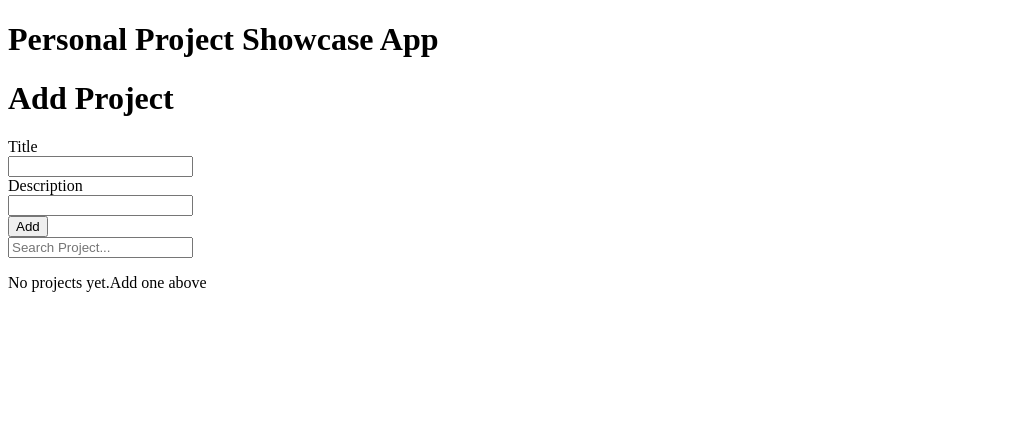
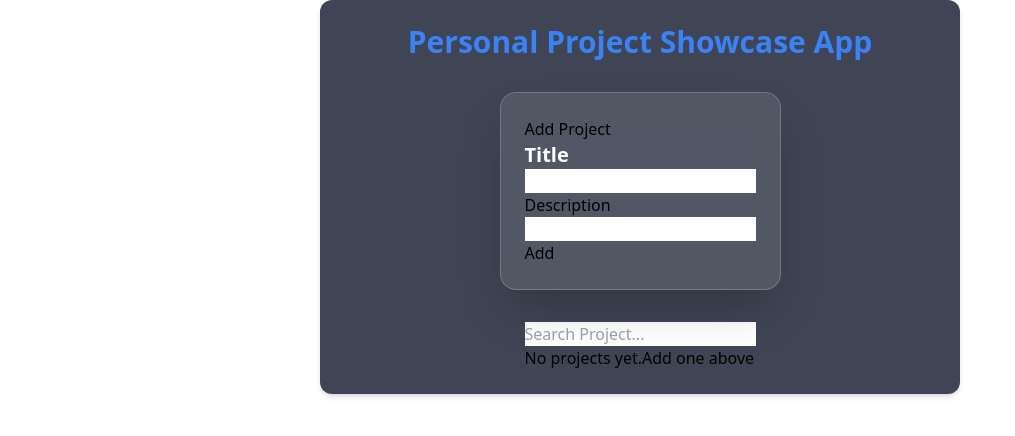
Before and after one commit to Goddii/React-Portfolio-Platform, a React (Vite) app: page / in a window 1280 px wide. Shown: the top 436 px of the page, without its empty margins (0-1015 px from the left). Built offline with nearby package versions, Linux system fonts and the light colour scheme.

Commit message:
style: add styles to landing page and add project page

```diff
--- a/src/App.jsx
+++ b/src/App.jsx
@@ -1,5 +1,6 @@
 import { useState } from 'react'
 import './App.css'
+import './index.css'
 import AddProject from './components/AddProject'
 import LandingPage from './components/LandingPage'
 import SearchProject from './components/SearchProject'
@@ -7,7 +8,7 @@ import SearchProject from './components/SearchProject'
 function App() {
 
   return (
-    <div>
+    <div className='flex  justify-center perspective-distant'>
       <LandingPage />
 
     </div>
--- a/src/components/AddProject.jsx
+++ b/src/components/AddProject.jsx
@@ -2,7 +2,7 @@ import { useState } from 'react'
 
 
 
-function AddProject({onAddProject}) {
+function AddProject({addProject}) {
     const [newProject, setNewProject] = useState({title:'', description:''})
 
     const update = (field, value) => setNewProject({...newProject, [field]:value})
@@ -12,7 +12,7 @@ function AddProject({onAddProject}) {
 
          if(!newProject.title.trim()) return
 
-         onAddProject({
+         addProject({
             id: Date.now(),
             title: newProject.title,
             description : newProject.description
@@ -23,10 +23,10 @@ function AddProject({onAddProject}) {
 
 
     return (
-        <div className='app-container'>
+        <div className='relative group p-6 rounded-2xl bg-white/10 backdrop-blur-md border border-white/20 shadow-2xl transition-all hover:bg-white/20'>
             <h1>Add Project</h1>
             <form onSubmit={handleSubmit}>
-                <label>Title</label><br/>
+                <label className='text-xl font-semibold text-white'>Title</label><br/>
                 <input value={newProject.title} onChange={e => update('title',e.target.value)}/><br/>
                 <label>Description</label><br/>
                 <input value={newProject.description} onChange={e => update('description', e.target.value)}/> <br/>
--- a/src/components/LandingPage.jsx
+++ b/src/components/LandingPage.jsx
@@ -12,9 +12,9 @@ function LandingPage(){
 
 
     return (
-        <div className="main-container">
-            <h1>Personal Project Showcase App</h1>
-            <AddProject onAddProject={addProject}/>
+        <div className="flex items-center flex-col gap-8 h-800 justify-between bg-slate-900/80 rotate-x-6 rotate-y-[-10deg] shadow-2xl rounded-xl shadow-md p-6 w-1/2  h hover:shadow-xl transition-shadow duration-300">
+            <h1 className="text-3xl font-bold text-blue-500">Personal Project Showcase App</h1>
+            <AddProject addProject={addProject}/>
             <SearchProject projects={projects} />
         </div>
     )
--- a/src/index.css
+++ b/src/index.css
@@ -1,111 +1,3 @@
-:root {
-  --text: #6b6375;
-  --text-h: #08060d;
-  --bg: #fff;
-  --border: #e5e4e7;
-  --code-bg: #f4f3ec;
-  --accent: #aa3bff;
-  --accent-bg: rgba(170, 59, 255, 0.1);
-  --accent-border: rgba(170, 59, 255, 0.5);
-  --social-bg: rgba(244, 243, 236, 0.5);
-  --shadow:
-    rgba(0, 0, 0, 0.1) 0 10px 15px -3px, rgba(0, 0, 0, 0.05) 0 4px 6px -2px;
-
-  --sans: system-ui, 'Segoe UI', Roboto, sans-serif;
-  --heading: system-ui, 'Segoe UI', Roboto, sans-serif;
-  --mono: ui-monospace, Consolas, monospace;
-
-  font: 18px/145% var(--sans);
-  letter-spacing: 0.18px;
-  color-scheme: light dark;
-  color: var(--text);
-  background: var(--bg);
-  font-synthesis: none;
-  text-rendering: optimizeLegibility;
-  -webkit-font-smoothing: antialiased;
-  -moz-osx-font-smoothing: grayscale;
-
-  @media (max-width: 1024px) {
-    font-size: 16px;
-  }
-}
-
-@media (prefers-color-scheme: dark) {
-  :root {
-    --text: #9ca3af;
-    --text-h: #f3f4f6;
-    --bg: #16171d;
-    --border: #2e303a;
-    --code-bg: #1f2028;
-    --accent: #c084fc;
-    --accent-bg: rgba(192, 132, 252, 0.15);
-    --accent-border: rgba(192, 132, 252, 0.5);
-    --social-bg: rgba(47, 48, 58, 0.5);
-    --shadow:
-      rgba(0, 0, 0, 0.4) 0 10px 15px -3px, rgba(0, 0, 0, 0.25) 0 4px 6px -2px;
-  }
-
-  #social .button-icon {
-    filter: invert(1) brightness(2);
-  }
-}
-
-body {
-  margin: 0;
-}
-
-#root {
-  width: 1126px;
-  max-width: 100%;
-  margin: 0 auto;
-  text-align: center;
-  border-inline: 1px solid var(--border);
-  min-height: 100svh;
-  display: flex;
-  flex-direction: column;
-  box-sizing: border-box;
-}
-
-h1,
-h2 {
-  font-family: var(--heading);
-  font-weight: 500;
-  color: var(--text-h);
-}
-
-h1 {
-  font-size: 56px;
-  letter-spacing: -1.68px;
-  margin: 32px 0;
-  @media (max-width: 1024px) {
-    font-size: 36px;
-    margin: 20px 0;
-  }
-}
-h2 {
-  font-size: 24px;
-  line-height: 118%;
-  letter-spacing: -0.24px;
-  margin: 0 0 8px;
-  @media (max-width: 1024px) {
-    font-size: 20px;
-  }
-}
-p {
-  margin: 0;
-}
-
-code,
-.counter {
-  font-family: var(--mono);
-  display: inline-flex;
-  border-radius: 4px;
-  color: var(--text-h);
-}
-
-code {
-  font-size: 15px;
-  line-height: 135%;
-  padding: 4px 8px;
-  background: var(--code-bg);
-}
+@tailwind base;
+@tailwind components;
+@tailwind utilities;
--- a/tailwind.config.js
+++ b/tailwind.config.js
@@ -1,6 +1,10 @@
 /** @type {import('tailwindcss').Config} */
 export default {
-  content: [],
+  content: [
+    "./index.html",
+    "./src/**/*.{js,ts,jsx,tsx}",
+
+  ],
   theme: {
     extend: {},
   },
```
